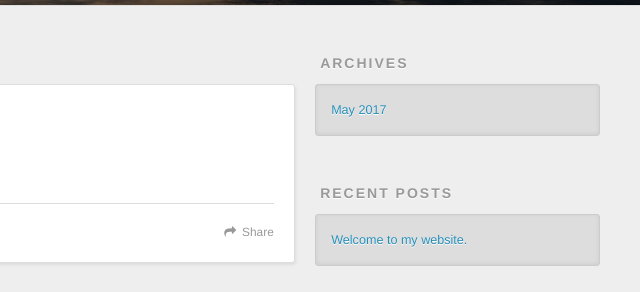
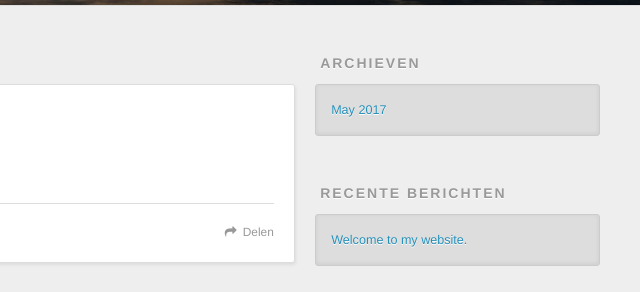
Before and after one commit to lhy-loveworld/hexo_website, a plain HTML site: page index.html in a window 1280 px wide. Shown: the part 295-587 px from the top of the page, 640-1280 px from the left. Drawn offline with nearby package versions, Linux system fonts and the light colour scheme.

Commit message:
Site updated: 2017-05-31 01:42:18

```diff
--- a/index.html
+++ b/index.html
@@ -50,7 +50,7 @@
 
           <a id="nav-rss-link" class="nav-icon" href="/atom.xml" title="RSS Feed"></a>
 
-        <a id="nav-search-btn" class="nav-icon" title="Search"></a>
+        <a id="nav-search-btn" class="nav-icon" title="Zoeken"></a>
       </nav>
       <div id="search-form-wrap">
         <form action="//google.com/search" method="get" accept-charset="UTF-8" class="search-form"><input type="search" name="q" class="search-form-input" placeholder="Search"><button type="submit" class="search-form-submit">&#xF002;</button><input type="hidden" name="sitesearch" value="http://yoursite.com"></form>
@@ -88,7 +88,7 @@
 
     </div>
     <footer class="article-footer">
-      <a data-url="http://yoursite.com/2017/05/31/hello-world/" data-id="cj3cqn0xw0000xzxrc22dwcxe" class="article-share-link">Share</a>
+      <a data-url="http://yoursite.com/2017/05/31/hello-world/" data-id="cj3cqu4er0000zixrwk9uet7x" class="article-share-link">Delen</a>
 
 
     </footer>
@@ -113,7 +113,7 @@
 
 
   <div class="widget-wrap">
-    <h3 class="widget-title">Archives</h3>
+    <h3 class="widget-title">Archieven</h3>
     <div class="widget">
       <ul class="archive-list"><li class="archive-list-item"><a class="archive-list-link" href="/archives/2017/05/">May 2017</a></li></ul>
     </div>
@@ -123,7 +123,7 @@
 
 
   <div class="widget-wrap">
-    <h3 class="widget-title">Recent Posts</h3>
+    <h3 class="widget-title">Recente berichten</h3>
     <div class="widget">
       <ul>
 
```
Also changed, not shown: 2017/05/31/hello-world/index.html (+4 -4 lines), archives/2017/05/index.html (+4 -4 lines), archives/2017/index.html (+4 -4 lines), archives/index.html (+4 -4 lines), 1 other file.
